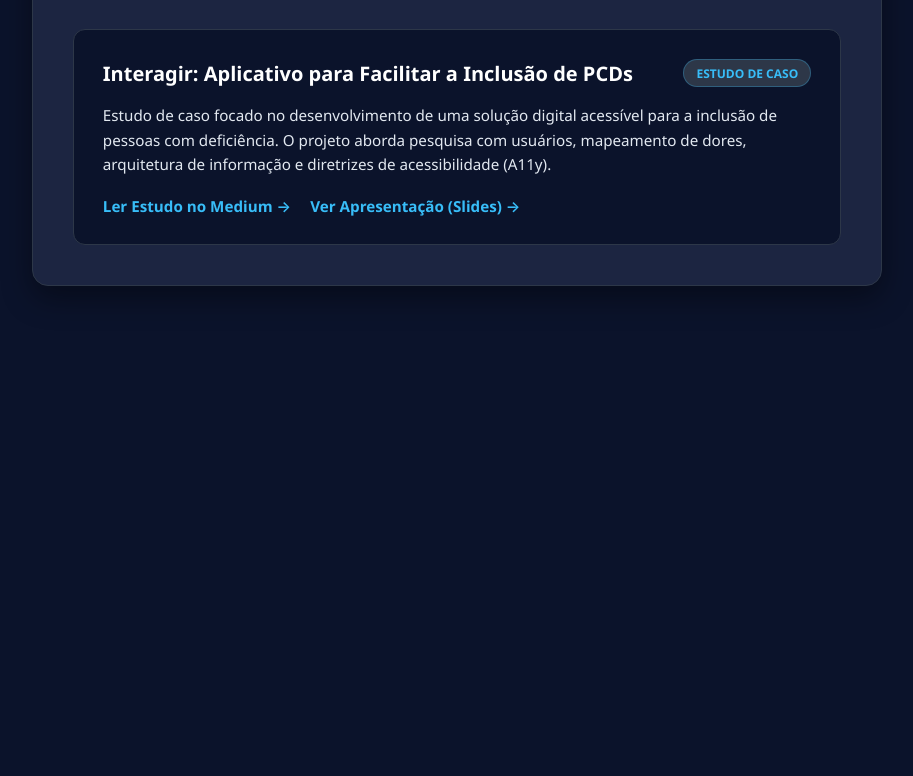
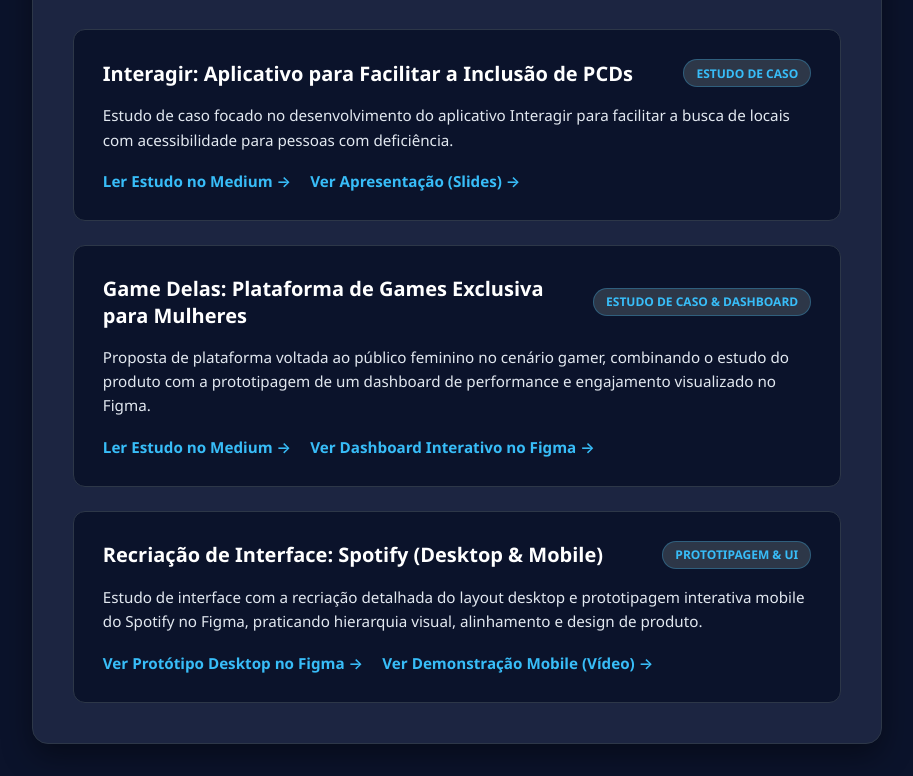
Before and after one commit to Luana-RodriguesdaSilva/Luana-RodriguesdaSilva.github.io, a plain HTML site: page ux.html in a window 1280 px wide. Shown: the part 136-912 px from the top of the page, without its empty margins (183-1096 px from the left). Before the commit the page ends 800 px from the top, so only its background shows below. Drawn offline with Linux system fonts and the light colour scheme.

Commit message:
Update ux.html

```diff
--- a/ux.html
+++ b/ux.html
@@ -1,3 +1,5 @@
+
+
 <!DOCTYPE html>
 <html lang="pt-BR">
 <head>
@@ -159,18 +161,48 @@
 
     <div class="projects-list">
 
-      <!-- Projeto UX: Interagir -->
+      <!-- Projeto 1: Interagir -->
       <div class="card-projeto">
         <div class="card-header">
           <h3>Interagir: Aplicativo para Facilitar a Inclusão de PCDs</h3>
           <span class="badge">ESTUDO DE CASO</span>
         </div>
         <p>
-          Estudo de caso focado no desenvolvimento de uma solução digital acessível para a inclusão de pessoas com deficiência. O projeto aborda pesquisa com usuários, mapeamento de dores, arquitetura de informação e diretrizes de acessibilidade (A11y).
+          Estudo de caso focado no desenvolvimento do aplicativo Interagir para facilitar a busca de locais com acessibilidade para pessoas com deficiência.
         </p>
         <div class="links-container">
           <a href="https://medium.com/@luanarodrigues.35/interagir-aplicativo-para-facilitar-a-inclus%C3%A3o-de-pessoas-com-defici%C3%AAncia-7a9ec73f6b8b" target="_blank" class="link-projeto">Ler Estudo no Medium →</a>
           <a href="https://docs.google.com/presentation/d/16gumBeVcS9S41cV_bywySE5SJvlmZS9-bDvOT1gDJ5U/present?pli=1&slide=id.gc6f73a04f_0_0" target="_blank" class="link-projeto">Ver Apresentação (Slides) →</a>
+        </div>
+      </div>
+
+      <!-- Projeto 2: Game Delas -->
+      <div class="card-projeto">
+        <div class="card-header">
+          <h3>Game Delas: Plataforma de Games Exclusiva para Mulheres</h3>
+          <span class="badge">ESTUDO DE CASO & DASHBOARD</span>
+        </div>
+        <p>
+          Proposta de plataforma voltada ao público feminino no cenário gamer, combinando o estudo do produto com a prototipagem de um dashboard de performance e engajamento visualizado no Figma.
+        </p>
+        <div class="links-container">
+          <a href="https://medium.com/@luanarodrigues.35/game-delas-plataforma-de-games-exclusiva-para-mulheres-b2e5748644c3" target="_blank" class="link-projeto">Ler Estudo no Medium →</a>
+          <a href="https://www.figma.com/proto/8KJ35fKgI02GAOqzJ4fgTN/Dashboard?node-id=1-2&t=ZUEDnF7yHEvGiiP3-1&scaling=min-zoom&content-scaling=fixed&page-id=0%3A1" target="_blank" class="link-projeto">Ver Dashboard Interativo no Figma →</a>
+        </div>
+      </div>
+
+      <!-- Projeto 3: Recriação Spotify -->
+      <div class="card-projeto">
+        <div class="card-header">
+          <h3>Recriação de Interface: Spotify (Desktop & Mobile)</h3>
+          <span class="badge">PROTOTIPAGEM & UI</span>
+        </div>
+        <p>
+          Estudo de interface com a recriação detalhada do layout desktop e prototipagem interativa mobile do Spotify no Figma, praticando hierarquia visual, alinhamento e design de produto.
+        </p>
+        <div class="links-container">
+          <a href="https://www.figma.com/proto/PSkrj7bgwOHrTgSAKHVJty/Spotify---Tela?node-id=5-37&p=f&t=ZJDIBjvGbRzaQJTO-1&scaling=min-zoom&content-scaling=fixed&page-id=0%3A1" target="_blank" class="link-projeto">Ver Protótipo Desktop no Figma →</a>
+          <a href="https://drive.google.com/file/d/1ZFWfJlFCgnTVpoNP9KwvWtzfd2ayHQSF/view" target="_blank" class="link-projeto">Ver Demonstração Mobile (Vídeo) →</a>
         </div>
       </div>
 
```
